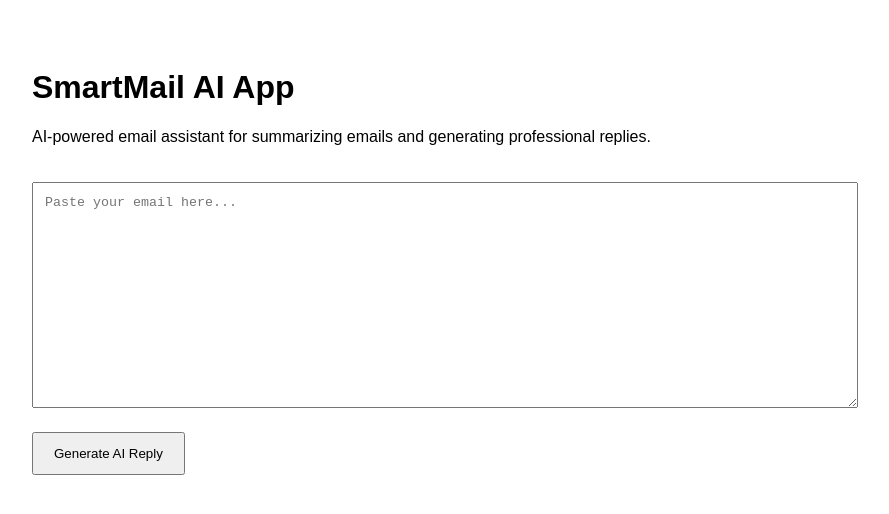
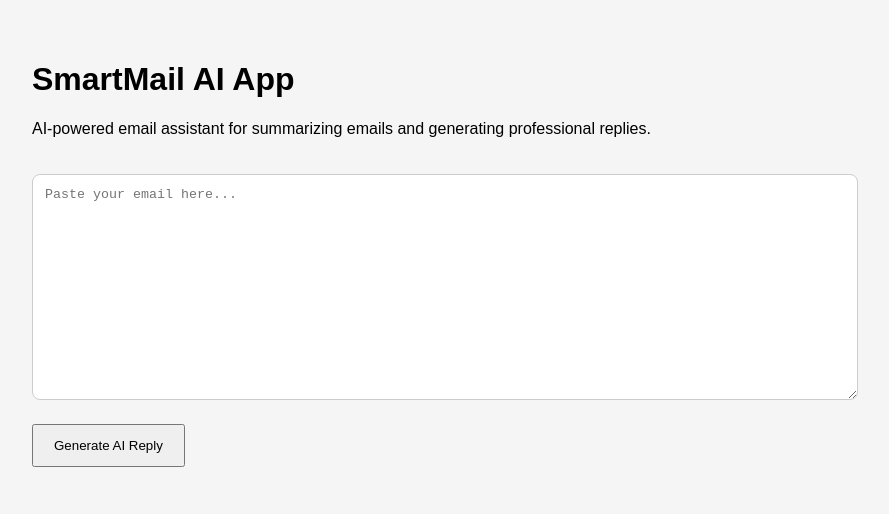
Before and after one commit to yooohooo1379/smartmail-ai-app, a Next.js app: page / in a window 1280 px wide. Shown: the top 514 px of the page, without its empty margins (208-1097 px from the left). Built offline with nearby package versions, Linux system fonts and the light colour scheme.

Commit message:
Create layout.tsx
setup root application layout

```diff
--- /dev/null
+++ b/src/app/layout.tsx
@@ -0,0 +1,18 @@
+import "./globals.css";
+
+export const metadata = {
+  title: "SmartMail AI App",
+  description: "AI-powered email assistant",
+};
+
+export default function RootLayout({
+  children,
+}: {
+  children: React.ReactNode;
+}) {
+  return (
+    <html lang="en">
+      <body>{children}</body>
+    </html>
+  );
+}
```
